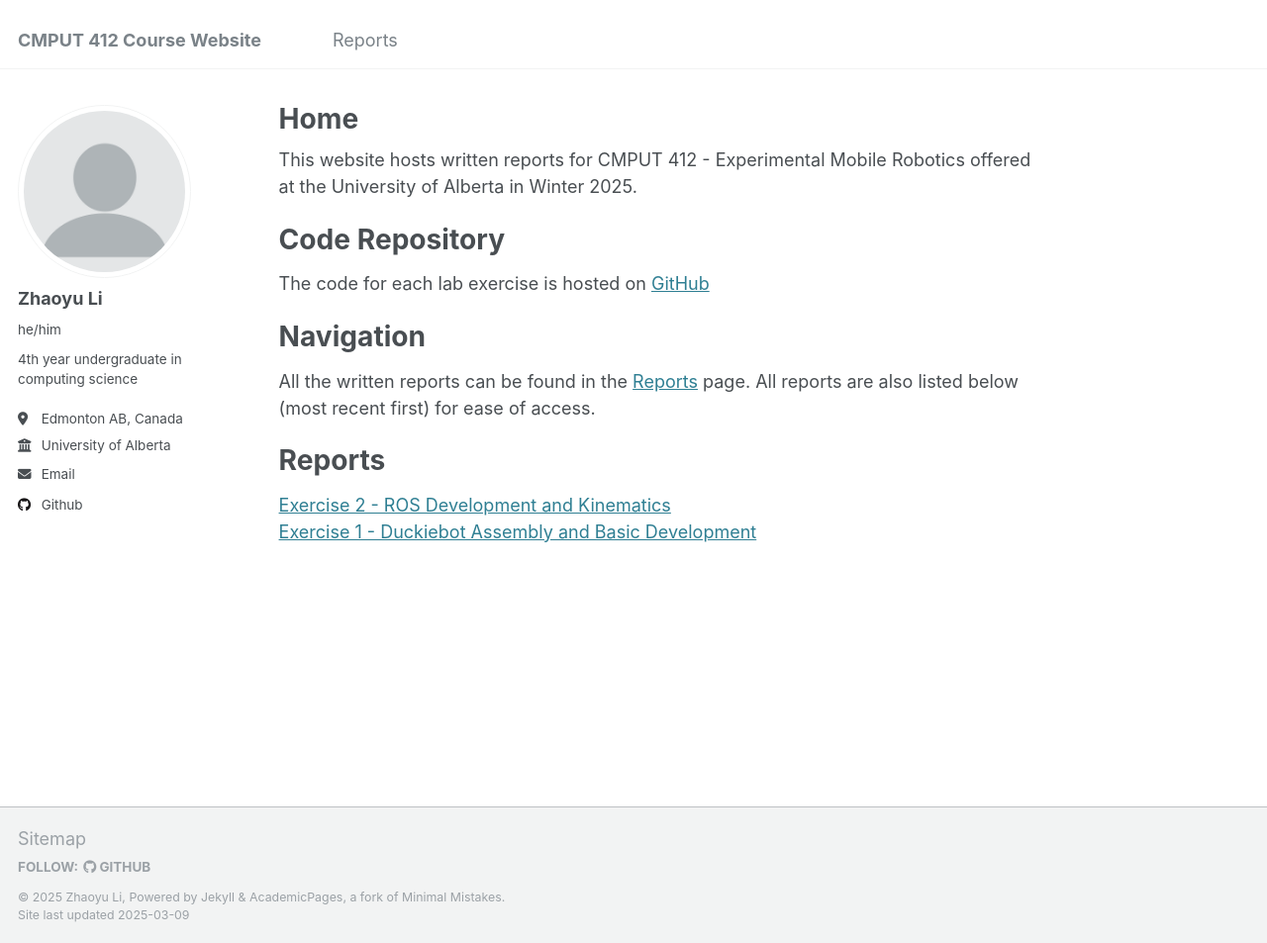
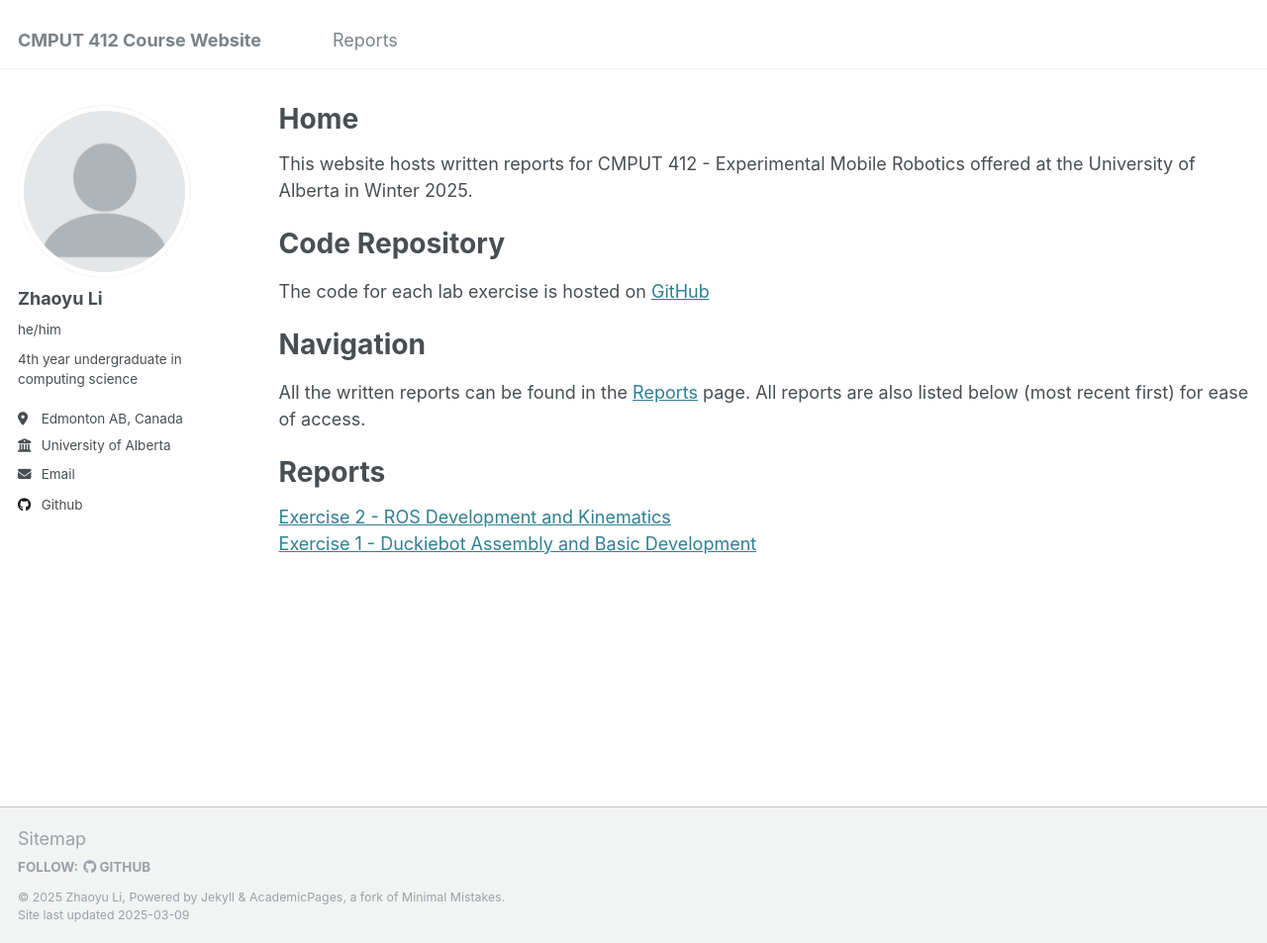
Before and after one commit to BlitzWrecker/W25-CMPUT-412, a Jekyll site: the page built from _pages/about.html, in a window 1280 px wide and 953 px high. Shown: the whole window at 99% size. Built offline with Jekyll 4.4.1, drawn with Linux system fonts in a browser that asks for light colours.

Commit message:
updated css styles

```diff
--- a/_pages/about.html
+++ b/_pages/about.html
@@ -5,6 +5,7 @@ author_profile: true
 redirect_from:
   - /about/
   - /about.html
+layout: archive
 ---
 
 {% include base_path %}
--- a/_sass/_page.scss
+++ b/_sass/_page.scss
@@ -18,9 +18,9 @@
 
 .page {
   @include breakpoint($large) {
-    @include span(10 of 12 last);
+    @include span(12 of 12 last);
     @include prefix(0.5 of 12);
-    @include suffix(2 of 12);
+    @include suffix(0.5 of 12);
   }
 
   .page__inner-wrap {
```
